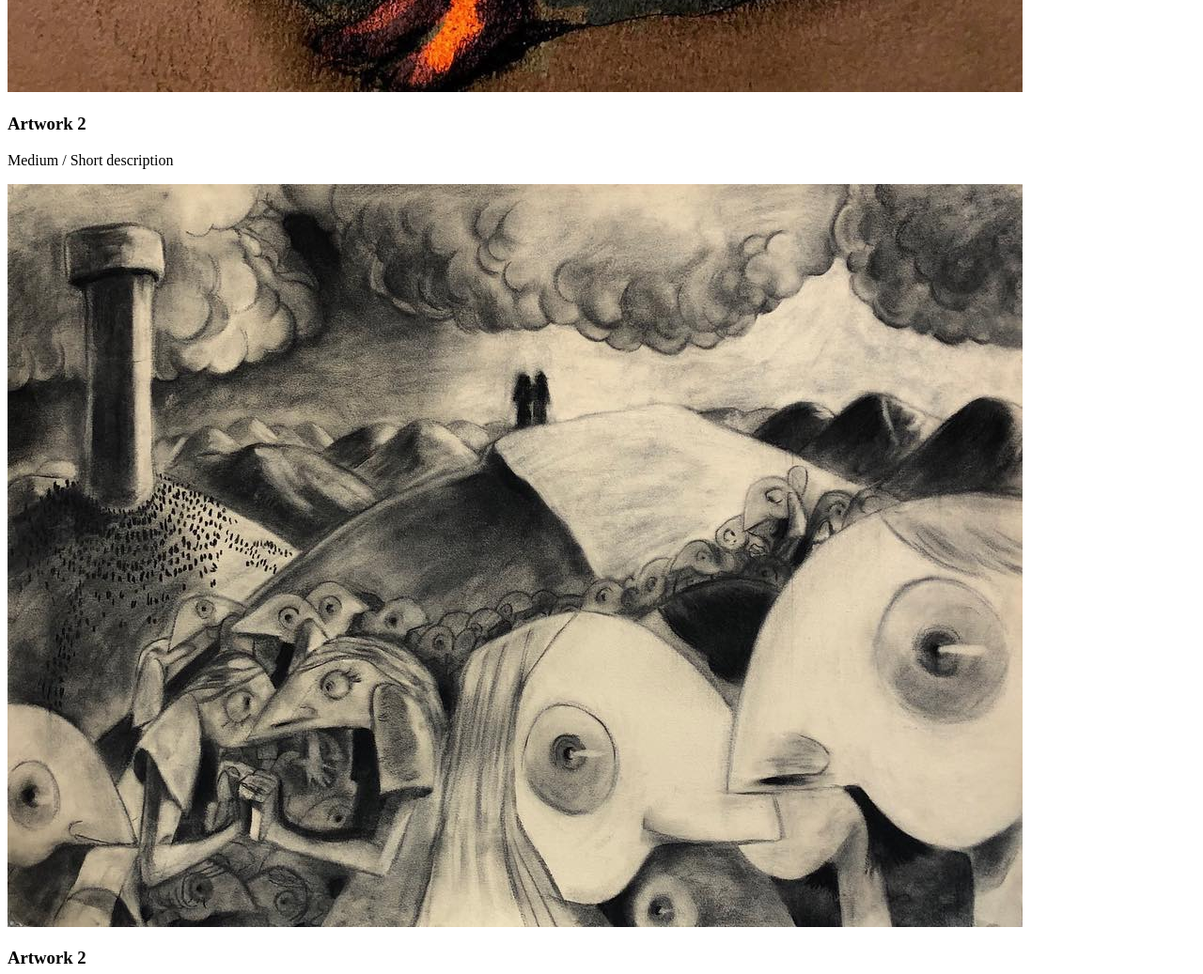
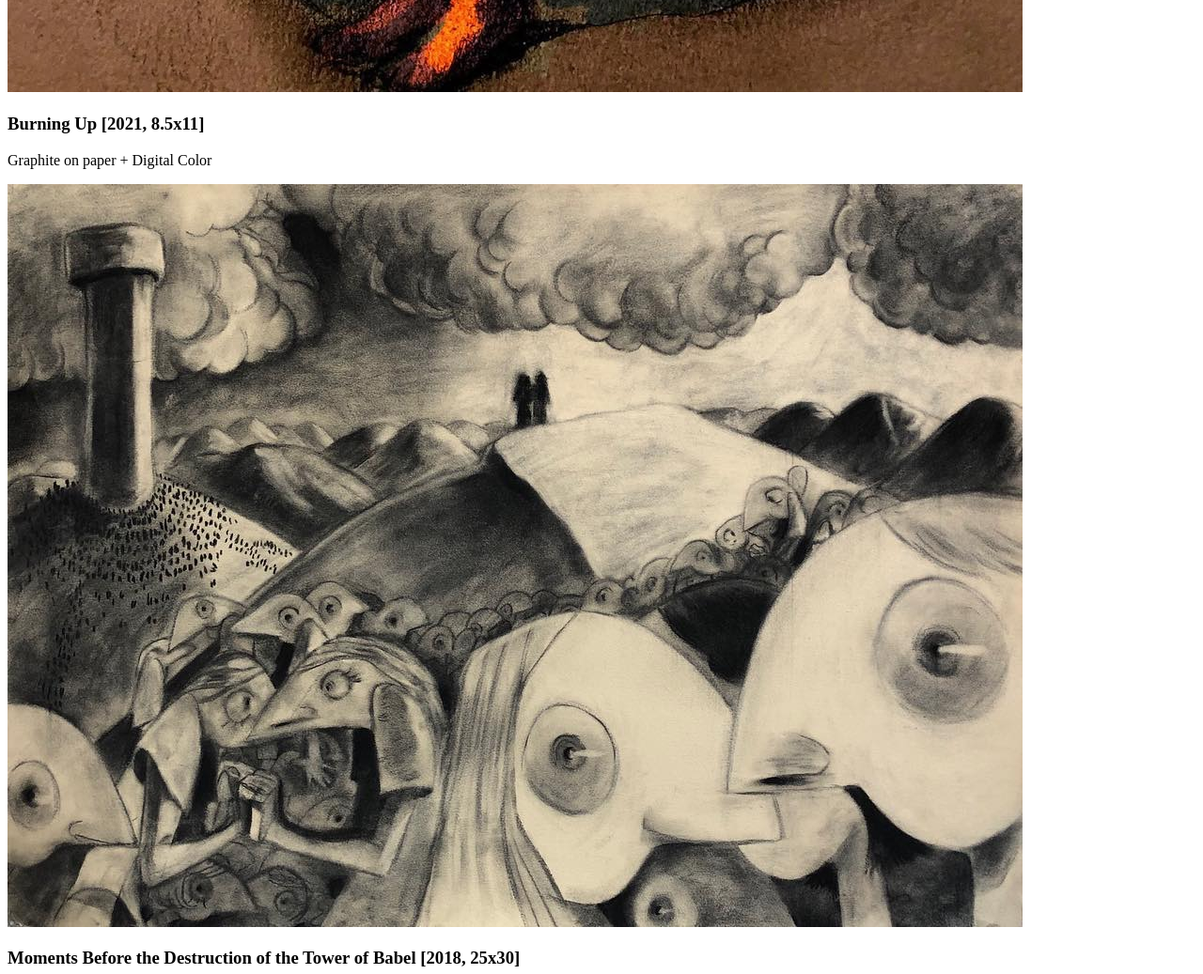
Before and after one commit to hatguysupreme/my-portfolio, a plain HTML site: page portfolio.html in a window 1280 px wide. Shown: the part 1760-2797 px from the top of the page at 94% size. Drawn offline with Linux system fonts and the light colour scheme.

Commit message:
Update portfolio.html

```diff
--- a/portfolio.html
+++ b/portfolio.html
@@ -26,32 +26,32 @@
         <div class="card">
           <img src="images/image1.png" alt="Turnaround for Unreleased Project [2023]">
           <div class="card-meta">
-            <h3>Artwork 1</h3>
-            <p>Medium / Short description</p>
+            <h3>Concept Art [2023]</h3>
+            <p>Digital / Turnaround for Unreleased Project </p>
           </div>
         </div>
 
         <div class="card">
           <img src="images/image2.jpg" alt="Burning Up [2021, 8.5x11]">
           <div class="card-meta">
-            <h3>Artwork 2</h3>
-            <p>Medium / Short description</p>
+            <h3>Burning Up [2021, 8.5x11]</h3>
+            <p>Graphite on paper + Digital Color</p>
           </div>
         </div>
 
            <div class="card">
           <img src="images/image3.jpg" alt="Moments Before the Destruction of the Tower of Babel [2018, 25x30]">
           <div class="card-meta">
-            <h3>Artwork 2</h3>
-            <p>Medium / Short description</p>
+            <h3>Moments Before the Destruction of the Tower of Babel [2018, 25x30]</h3>
+            <p>Charcoal / Concentration piece during time at Georgia State University</p>
           </div>
         </div>
 
           <div class="card">
           <img src="images/image4.png" alt="T-Shirt Design for Trollgang [2025]">
           <div class="card-meta">
-            <h3>Artwork 2</h3>
-            <p>Medium / Short description</p>
+            <h3>T-Shirt Design [2025]</h3>
+            <p>Digital / T-Shirt Design for Trollgang's appearance at Dreamhack Atlanta 2025</p>
           </div>
         </div>
         <!-- Add more image cards here -->
```
